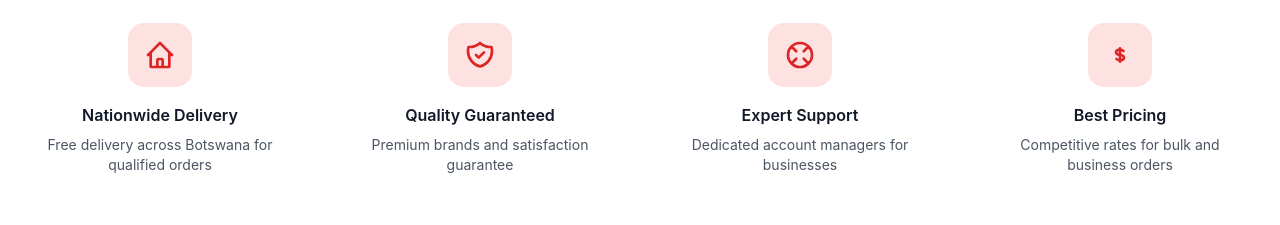
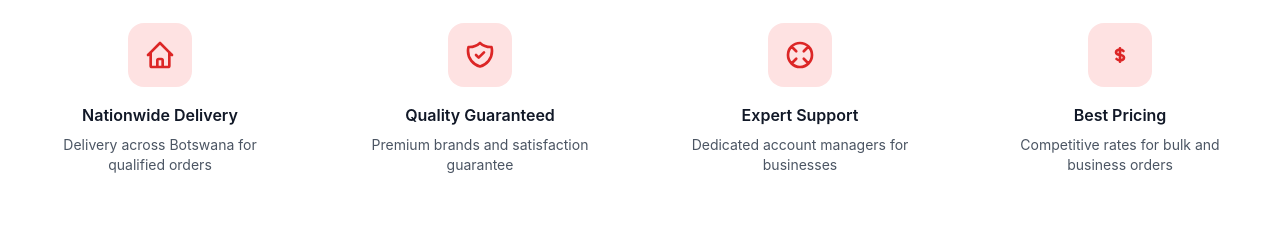
Before and after one commit to Letsweletse/StationeryHub-template, a Next.js app: page / in a window 1280 px wide. Shown: the part 3720-3945 px from the top of the page. Built offline with nearby package versions, Linux system fonts and the light colour scheme; no server answers; the database is empty.

Commit message:
Update page.tsx

```diff
--- a/app/page.tsx
+++ b/app/page.tsx
@@ -504,7 +504,7 @@ export default async function Home() {
                 </svg>
               </div>
               <h3 className="font-semibold text-gray-900 mb-2">Nationwide Delivery</h3>
-              <p className="text-gray-600 text-sm">Free delivery across Botswana for qualified orders</p>
+              <p className="text-gray-600 text-sm">Delivery across Botswana for qualified orders</p>
             </div>
 
             <div className="p-6">
```
